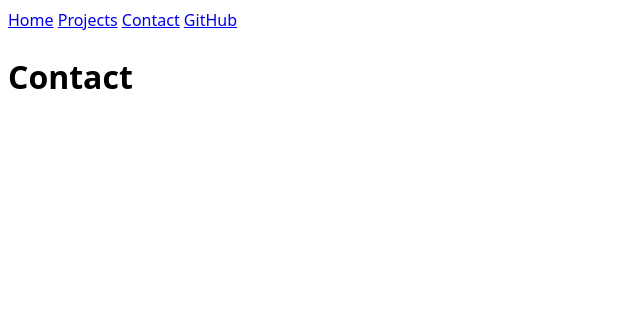
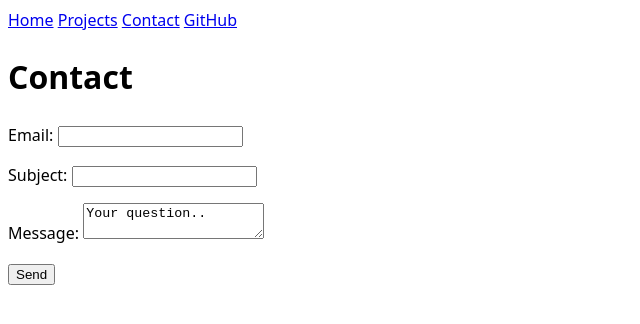
Before and after one commit to srhie2/portfolio, a plain HTML site: page contact/index.html in a window 1280 px wide. Shown: the whole page, without its empty margins (0-640 px from the left). Drawn offline with Linux system fonts and the light colour scheme.

Commit message:
Update contact and image form

```diff
--- a/contact/index.html
+++ b/contact/index.html
@@ -15,5 +15,23 @@
     </nav>
 
     <h1>Contact</h1>
+    <form action="mailto:srhie@ucsd.edu" method="POST" enctype="text/plain">
+    <p>
+        <label>Email:
+            <input type="email" name="email">
+        </label>
+    </p>
+    <p>
+        <label>Subject:
+            <input name="subject">
+        </label>
+    </p>
+    <p>
+        <label>Message:
+            <textarea name="body">Your question..</textarea>
+        </label>
+    </p>
+    <button>Send</button>
+</form>
 </body>
 </html>
```
Also changed, not shown: index.html (+1 -1 lines), images/Toffee.jpeg (deleted), 2 other files.
